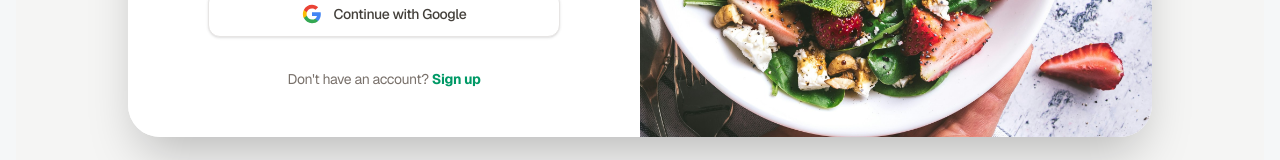
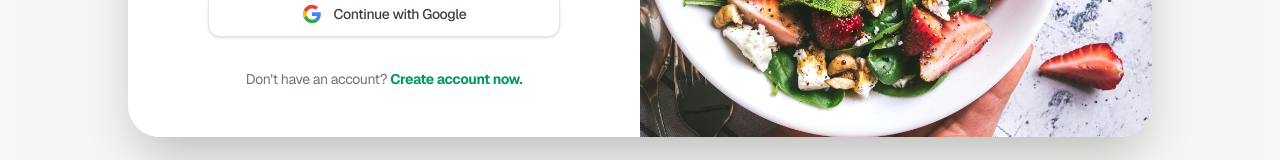
Before and after one commit to Sabyatakarki/GroceryRecommendation_web, a Next.js app in the folder client/grocery_recomendation/: page /login in a window 1280 px wide. Shown: the part 588-748 px from the top of the page. Built offline with nearby package versions, Linux system fonts and the light colour scheme.

Commit message:
login page code changed

```diff
--- a/client/grocery_recomendation/app/(auth)/_components/loginform.tsx
+++ b/client/grocery_recomendation/app/(auth)/_components/loginform.tsx
@@ -89,7 +89,7 @@ setTimeout(() => {
               </p>
             </header>
 
-            {/* Dynamic In-UI Notification Banner */}
+
             {uiStatus.type && (
               <div
                 className={`mb-5 flex items-start gap-3 rounded-xl p-4 text-sm font-medium border animate-in fade-in slide-in-from-top-2 duration-200 ${
@@ -205,7 +205,7 @@ setTimeout(() => {
             <p className="mt-8 text-center text-sm text-stone-500">
               Don't have an account?{' '}
               <Link href="/register" className="font-bold text-emerald-600 hover:text-emerald-700 hover:underline transition-colors">
-                Sign up
+                Create account now.
               </Link>
             </p>
 
```
